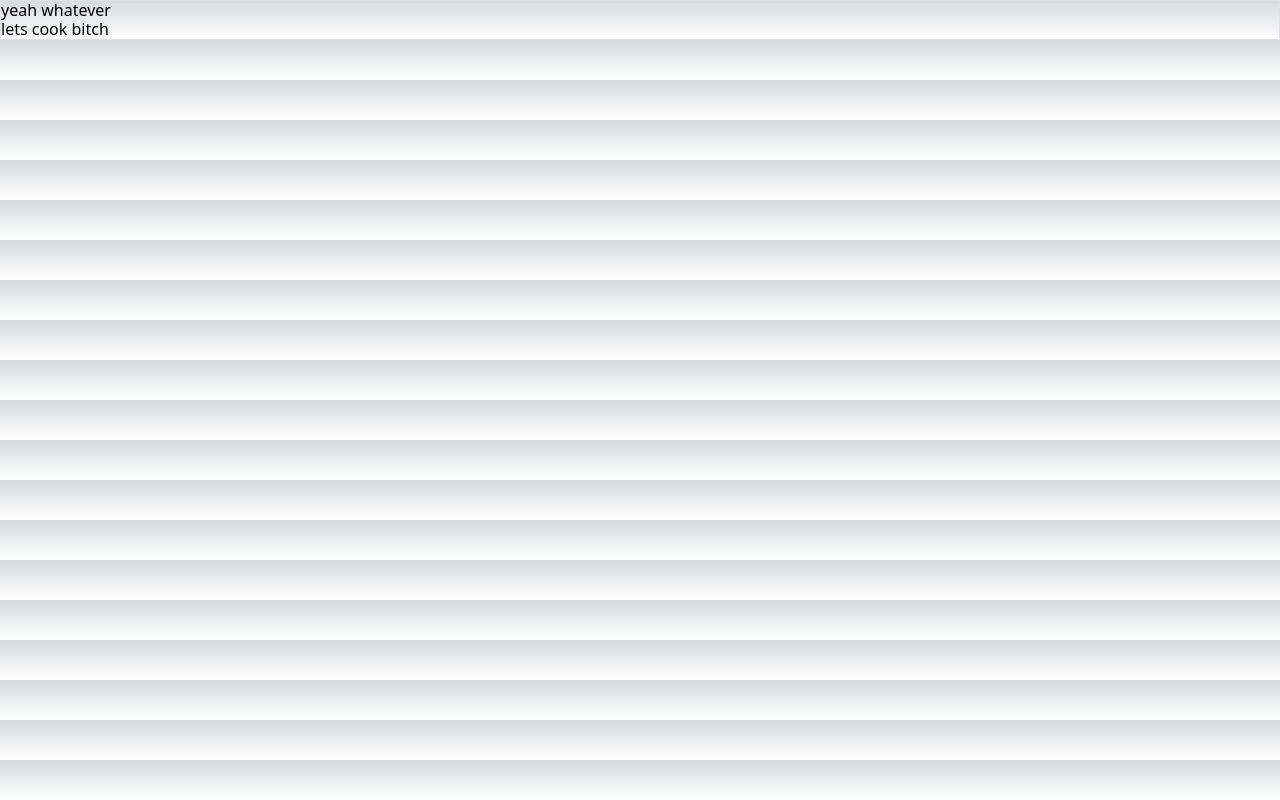
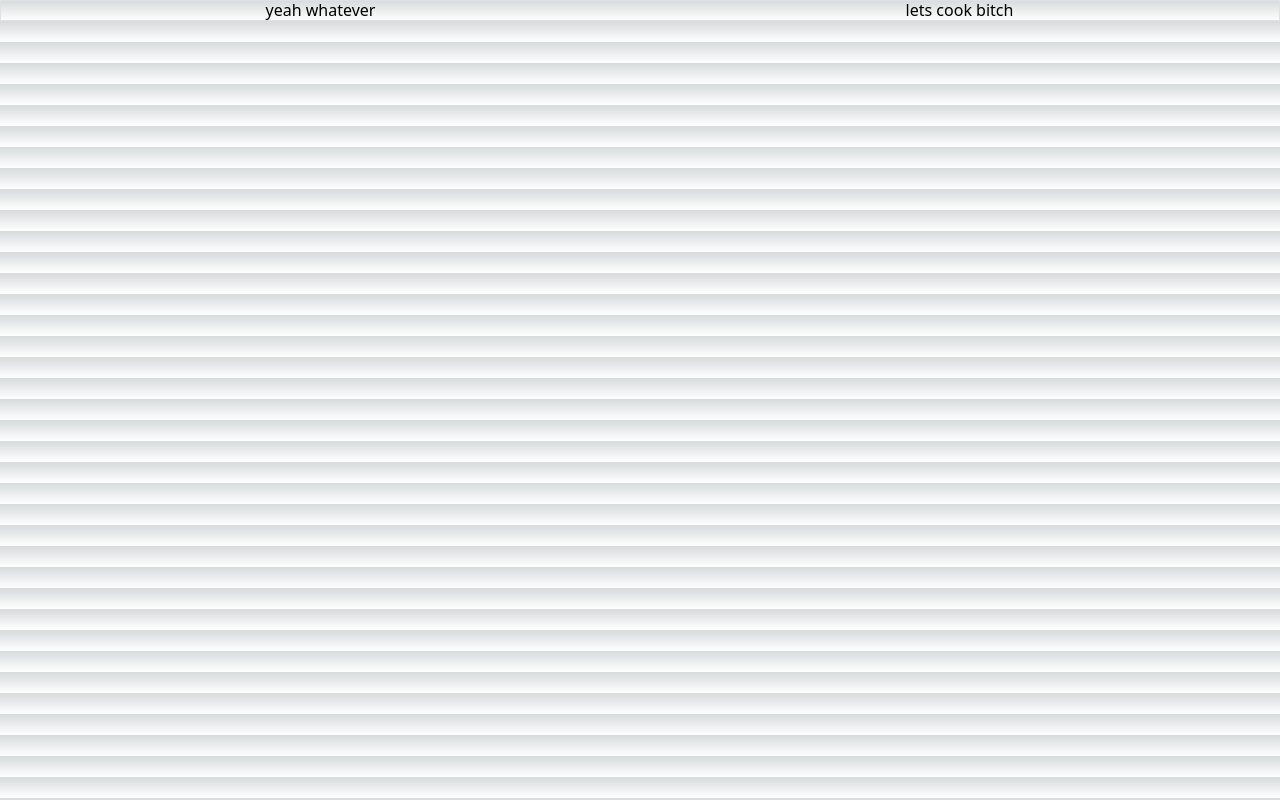
Before and after one commit to mrg25mrg25/mission1021, a Next.js app: page / in a window 1280 px wide. Built offline with nearby package versions, Linux system fonts and the light colour scheme.

Commit message:
lets see

```diff
--- a/pages/index.tsx
+++ b/pages/index.tsx
@@ -3,12 +3,12 @@ import React from 'react'
 const index = () => {
   return (
     <>
-  <div className="first border ">
+  <div className="first border d-flex justifi-content-center align-item-center ">
     <div className="left col-6">
-      <h1>yeah whatever</h1>
+      <h1 className='text-center'>yeah whatever</h1>
     </div>
     <div className="right col-6">
-      <h1>lets cook bitch</h1>
+      <h1 className='text-center'>lets cook bitch</h1>
     </div>
   </div>
     </>
```
